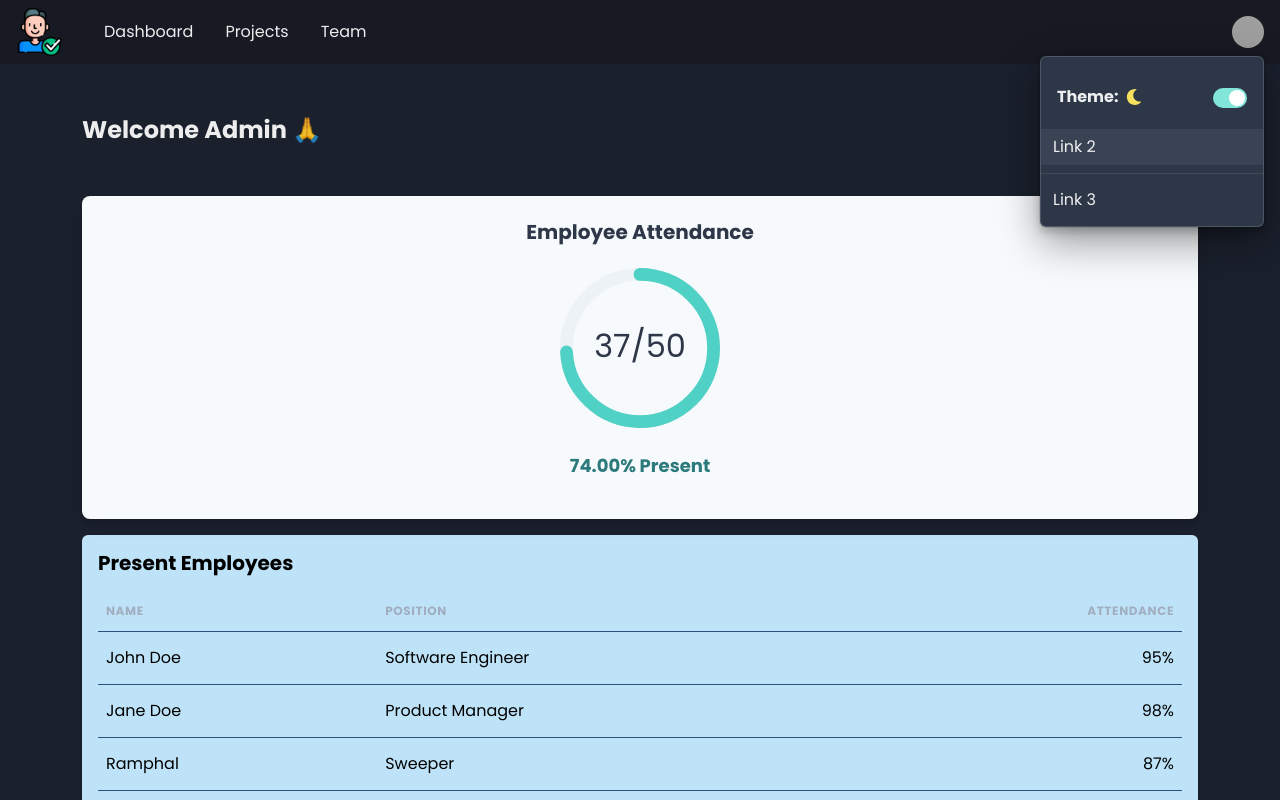
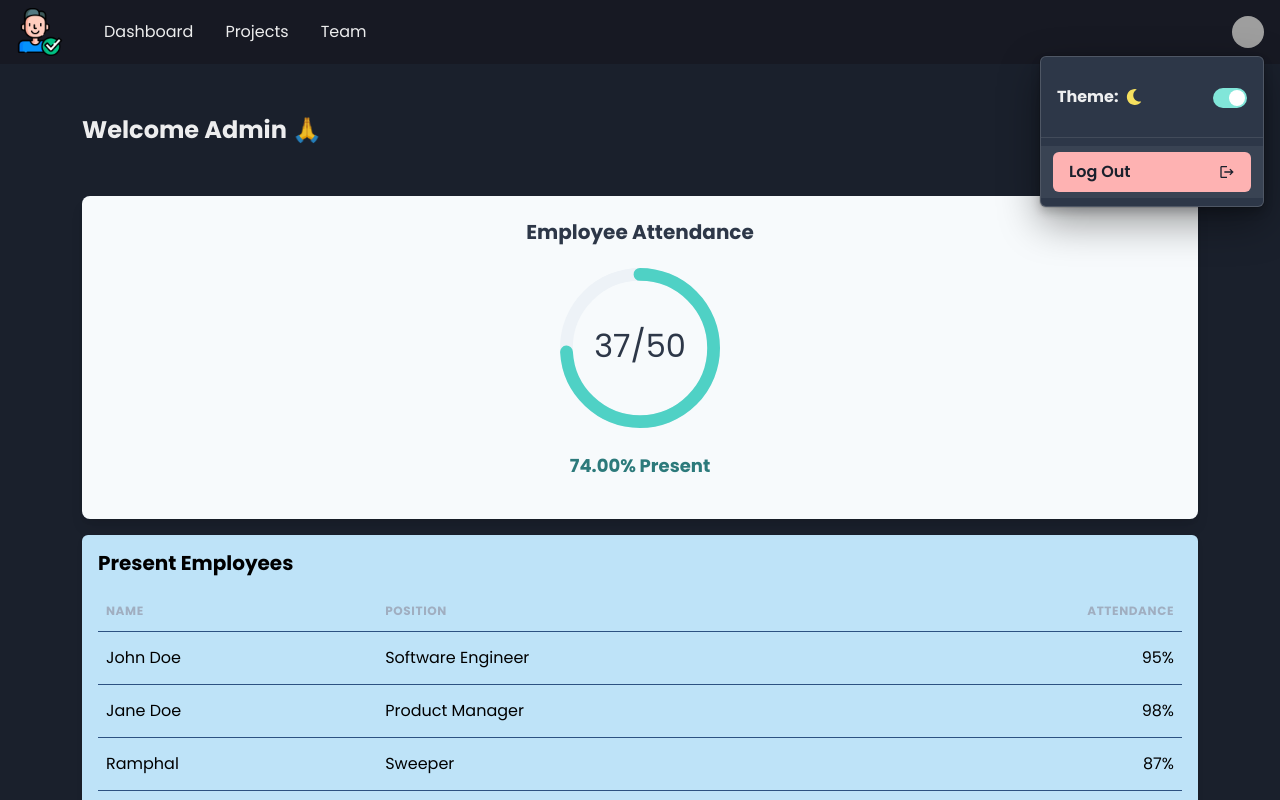
Before and after one commit to Rishi-0007/sih, a React (Vite) app: page /admin in a window 1280 px wide. Both pictures are taken after a click on the button 1248 px from the left and 32 px from the top of the page. Shown: the top 800 px of the page. Built offline with nearby package versions, Linux system fonts and the light colour scheme; grey boxes are pictures that could not be loaded.

Commit message:
Refactor Admin and Employee pages to use EmplyeeBarGraph component

```diff
--- a/src/Pages/Admin.tsx
+++ b/src/Pages/Admin.tsx
@@ -24,6 +24,7 @@ import {
   ButtonGroup,
 } from "@chakra-ui/react";
 import EmployeeRingChartCard from "../components/EmployeeRingChartCard";
+import EmplyeeBarGraph from "../components/EmplyeeBarGraph";
 
 interface Employee {
   name: string;
@@ -136,7 +137,7 @@ const Admin = () => {
         {/* Modal */}
         <Modal isOpen={isOpen} onClose={onClose}>
           <ModalOverlay />
-          <ModalContent>
+          <ModalContent margin={4}>
             <ModalHeader>Employee Details</ModalHeader>
             <ModalCloseButton />
             <ModalBody>
@@ -149,6 +150,8 @@ const Admin = () => {
               ) : (
                 <Text>No employee selected</Text>
               )}
+
+              <EmplyeeBarGraph />
             </ModalBody>
 
             <ModalFooter>
--- a/src/Pages/Employee.tsx
+++ b/src/Pages/Employee.tsx
@@ -9,38 +9,16 @@ import {
   VStack,
   HStack,
 } from "@chakra-ui/react";
-import { Bar } from "react-chartjs-2";
 import { FaCheck, FaTimes, FaClock } from "react-icons/fa";
 import "bootstrap/dist/css/bootstrap.min.css";
-import {
-  Chart as ChartJS,
-  CategoryScale,
-  LinearScale,
-  BarElement,
-  Title,
-  Tooltip,
-  Legend,
-} from "chart.js";
+
 import Navbar from "../components/Navbar";
 import useUsersStore from "../assets/store";
-
-// Register chart.js components
-ChartJS.register(
-  CategoryScale,
-  LinearScale,
-  BarElement,
-  Title,
-  Tooltip,
-  Legend
-);
+import EmplyeeBarGraph from "../components/EmplyeeBarGraph";
 
 const Employee: React.FC = () => {
   const [isCheckedIn, setIsCheckedIn] = useState(false);
-  const [workingHours] = useState(8); // Example data for today's work hours
   const toast = useToast();
-
-  // Hardcoded work hours for the past week (in hours)
-  const workHoursData = [8, 7.5, 6, 8.5, 7, 6.5, 8]; // Example data
 
   const handleCheckInOut = () => {
     if (!isCheckedIn) {
@@ -62,34 +40,6 @@ const Employee: React.FC = () => {
         isClosable: true,
       });
     }
-  };
-
-  // Data for the bar chart
-  const data = {
-    labels: ["Mon", "Tue", "Wed", "Thu", "Fri", "Sat", "Sun"],
-    datasets: [
-      {
-        label: "Work Hours",
-        data: workHoursData,
-        backgroundColor: "rgba(54, 162, 235, 0.6)",
-        borderColor: "rgba(54, 162, 235, 1)",
-        borderWidth: 1,
-      },
-    ],
-  };
-
-  // Options for the bar chart
-  const options = {
-    responsive: true,
-    plugins: {
-      legend: {
-        position: "top" as const,
-      },
-      title: {
-        display: true,
-        text: "Employee Working Hours for the Past Week",
-      },
-    },
   };
 
   // current user
@@ -140,15 +90,7 @@ const Employee: React.FC = () => {
             </Text>
           </HStack>
 
-          {/* Bar Graph for Work Hours */}
-          <Box bg="white" p={4} borderRadius="md" shadow="md" w="100%">
-            <Bar data={data} options={options} />
-          </Box>
-          <Box bg="blue.100" p={4} borderRadius="md" shadow="md" w="100%">
-            <Text fontSize="xl" fontWeight="bold" color={"black"}>
-              Today's Work Hours: {workingHours}
-            </Text>
-          </Box>
+          <EmplyeeBarGraph />
         </VStack>
 
         {/* Notifications (Placeholder) */}
--- /dev/null
+++ b/src/components/EmplyeeBarGraph.tsx
@@ -0,0 +1,73 @@
+import { Box, Text } from "@chakra-ui/react";
+import {
+  Chart as ChartJS,
+  CategoryScale,
+  LinearScale,
+  BarElement,
+  Title,
+  Tooltip,
+  Legend,
+} from "chart.js";
+import { useState } from "react";
+
+import { Bar } from "react-chartjs-2";
+
+// Register chart.js components
+ChartJS.register(
+  CategoryScale,
+  LinearScale,
+  BarElement,
+  Title,
+  Tooltip,
+  Legend
+);
+
+const EmplyeeBarGraph = () => {
+  const [workingHours] = useState(8); // Example data for today's work hours
+  // Hardcoded work hours for the past week (in hours)
+  const workHoursData = [8, 7.5, 6, 8.5, 7, 6.5, 8]; // Example data
+
+  // Data for the bar chart
+  const data = {
+    labels: ["Mon", "Tue", "Wed", "Thu", "Fri", "Sat", "Sun"],
+    datasets: [
+      {
+        label: "Work Hours",
+        data: workHoursData,
+        backgroundColor: "rgba(54, 162, 235, 0.6)",
+        borderColor: "rgba(54, 162, 235, 1)",
+        borderWidth: 1,
+      },
+    ],
+  };
+
+  // Options for the bar chart
+  const options = {
+    responsive: true,
+    plugins: {
+      legend: {
+        position: "top" as const,
+      },
+      title: {
+        display: true,
+        text: "Employee Working Hours for the Past Week",
+      },
+    },
+  };
+
+  return (
+    <>
+      {/* Bar Graph for Work Hours */}
+      <Box bg="white" p={4} borderRadius="md" shadow="md" w="100%">
+        <Bar data={data} options={options} />
+      </Box>
+      <Box bg="blue.100" p={4} borderRadius="md" shadow="md" w="100%">
+        <Text fontSize="xl" fontWeight="bold" color={"black"}>
+          Today's Work Hours: {workingHours}
+        </Text>
+      </Box>
+    </>
+  );
+};
+
+export default EmplyeeBarGraph;
--- a/src/components/Navbar.tsx
+++ b/src/components/Navbar.tsx
@@ -16,6 +16,8 @@ import {
   useColorModeValue,
   useDisclosure,
 } from "@chakra-ui/react";
+import { MdLogout } from "react-icons/md";
+import { useNavigate } from "react-router-dom";
 import Logo from "../assets/logo.png";
 import ColorModeSwitch from "./ColorModeSwitch";
 
@@ -47,6 +49,7 @@ const NavLink = (props: Props) => {
 
 export default function Navbar() {
   const { isOpen, onOpen, onClose } = useDisclosure();
+  const navigate = useNavigate();
 
   return (
     <>
@@ -88,10 +91,18 @@ export default function Navbar() {
                 />
               </MenuButton>
               <MenuList>
-                <ColorModeSwitch></ColorModeSwitch>
-                <MenuItem>Link 2</MenuItem>
+                <ColorModeSwitch />
                 <MenuDivider />
-                <MenuItem>Link 3</MenuItem>
+                <MenuItem textColor={"red"} fontWeight={500}>
+                  <Button
+                    onClick={() => navigate("/")}
+                    width={"100%"}
+                    colorScheme="red"
+                    justifyContent={"space-between"}
+                  >
+                    Log Out <MdLogout />
+                  </Button>
+                </MenuItem>
               </MenuList>
             </Menu>
           </Flex>
```
Also changed, not shown: 1 other file (tests, documents, lock files or other folders).
